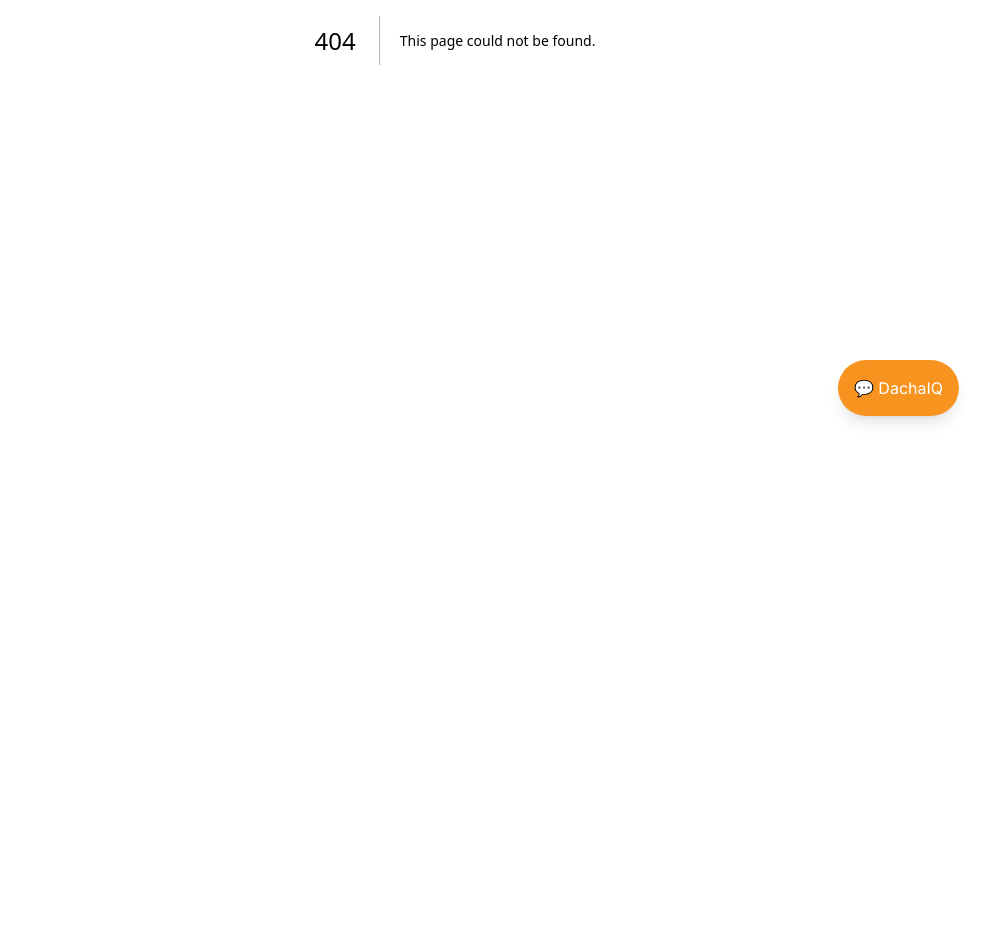
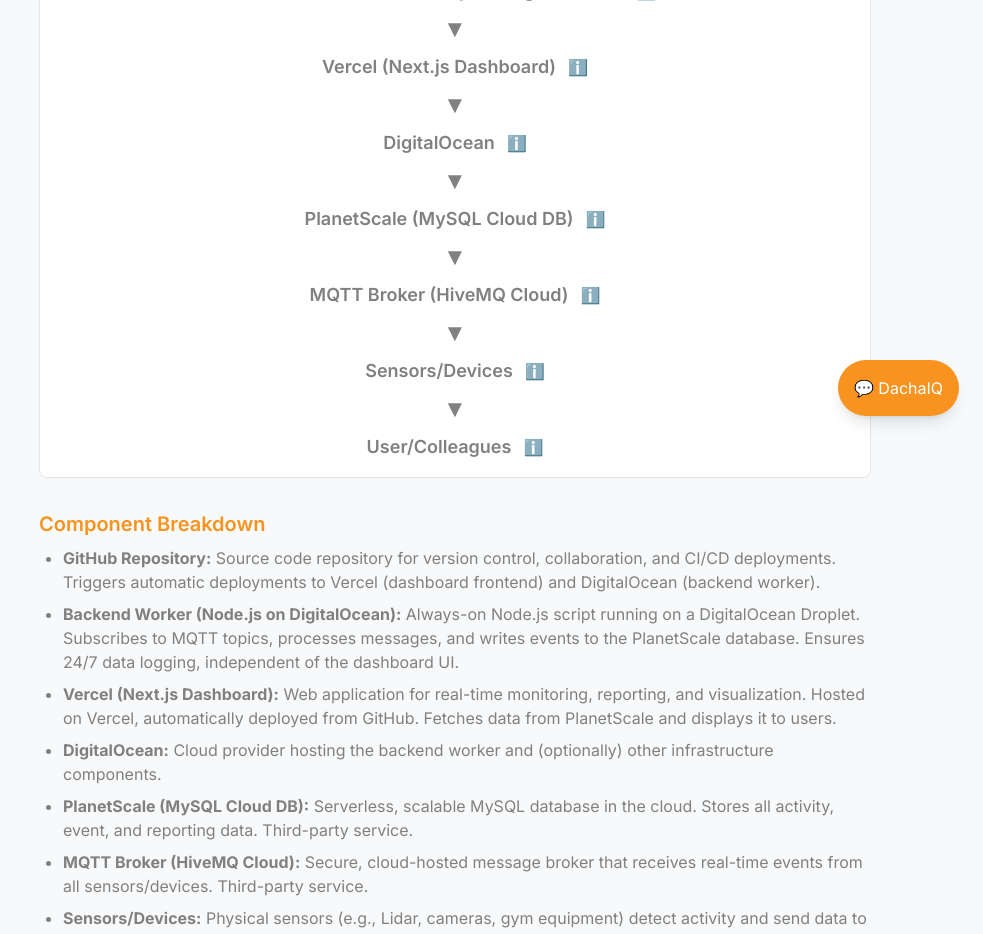
Before and after one commit to AndyDacha/NEW-Lidar-dashboard, a Next.js app: page /infrastructure-setup in a window 1280 px wide. Before the commit this address had no page. Shown: the part 360-1294 px from the top of the page, without its empty margins (297-1280 px from the left). Before the commit the page ends 800 px from the top, so only its background shows below. Built offline with nearby package versions, Linux system fonts and the light colour scheme.

Commit message:
Add Infrastructure Setup page

```diff
--- /dev/null
+++ b/src/app/infrastructure-setup/page.tsx
@@ -0,0 +1,107 @@
+import React from 'react';
+
+const components = [
+  {
+    label: "GitHub Repository",
+    description:
+      "Source code repository for version control, collaboration, and CI/CD deployments. Triggers automatic deployments to Vercel (dashboard frontend) and DigitalOcean (backend worker).",
+  },
+  {
+    label: "Backend Worker (Node.js on DigitalOcean)",
+    description:
+      "Always-on Node.js script running on a DigitalOcean Droplet. Subscribes to MQTT topics, processes messages, and writes events to the PlanetScale database. Ensures 24/7 data logging, independent of the dashboard UI.",
+  },
+  {
+    label: "Vercel (Next.js Dashboard)",
+    description:
+      "Web application for real-time monitoring, reporting, and visualization. Hosted on Vercel, automatically deployed from GitHub. Fetches data from PlanetScale and displays it to users.",
+  },
+  {
+    label: "DigitalOcean",
+    description:
+      "Cloud provider hosting the backend worker and (optionally) other infrastructure components.",
+  },
+  {
+    label: "PlanetScale (MySQL Cloud DB)",
+    description:
+      "Serverless, scalable MySQL database in the cloud. Stores all activity, event, and reporting data. Third-party service.",
+  },
+  {
+    label: "MQTT Broker (HiveMQ Cloud)",
+    description:
+      "Secure, cloud-hosted message broker that receives real-time events from all sensors/devices. Third-party service.",
+  },
+  {
+    label: "Sensors/Devices",
+    description:
+      "Physical sensors (e.g., Lidar, cameras, gym equipment) detect activity and send data to the MQTT broker.",
+  },
+  {
+    label: "User/Colleagues",
+    description:
+      "End users and team members who access the dashboard for real-time and historical reporting.",
+  },
+];
+
+export default function InfrastructureSetup() {
+  return (
+    <div className="max-w-4xl mx-auto p-8">
+      <h1 className="text-3xl font-bold text-brand-orange mb-6">Infrastructure Setup</h1>
+      <p className="mb-4 text-lg text-brand-grey">
+        This page provides a complete overview of the Smart Gym Monitoring Solution infrastructure, including all third-party services, data flow, and how each component connects. Share this with colleagues to understand the full system architecture.
+      </p>
+      <h2 className="text-xl font-semibold text-brand-orange mt-8 mb-2">System Flow Chart</h2>
+      <div className="flex flex-col items-center gap-2 bg-white border border-brand-grey/20 rounded-lg p-4 mb-8">
+        {components.map((comp, idx) => (
+          <React.Fragment key={comp.label}>
+            <div className="flex items-center gap-2 relative group">
+              <span className="font-semibold text-brand-grey text-base md:text-lg">{comp.label}</span>
+              <span className="relative group cursor-pointer">
+                <span className="text-brand-orange ml-1">ℹ️</span>
+                <span className="absolute left-6 top-0 z-10 hidden group-hover:block bg-white border border-gray-300 rounded p-2 text-xs w-64 shadow-lg text-brand-grey">
+                  {comp.description}
+                </span>
+              </span>
+            </div>
+            {idx < components.length - 1 && (
+              <div className="flex flex-col items-center">
+                <span className="text-brand-grey text-2xl">▼</span>
+              </div>
+            )}
+          </React.Fragment>
+        ))}
+      </div>
+      <h2 className="text-xl font-semibold text-brand-orange mt-8 mb-2">Component Breakdown</h2>
+      <ul className="list-disc pl-6 text-brand-grey mb-8">
+        <li className="mb-2"><strong>GitHub Repository:</strong> Source code repository for version control, collaboration, and CI/CD deployments. Triggers automatic deployments to Vercel (dashboard frontend) and DigitalOcean (backend worker).</li>
+        <li className="mb-2"><strong>Backend Worker (Node.js on DigitalOcean):</strong> Always-on Node.js script running on a DigitalOcean Droplet. Subscribes to MQTT topics, processes messages, and writes events to the PlanetScale database. Ensures 24/7 data logging, independent of the dashboard UI.</li>
+        <li className="mb-2"><strong>Vercel (Next.js Dashboard):</strong> Web application for real-time monitoring, reporting, and visualization. Hosted on Vercel, automatically deployed from GitHub. Fetches data from PlanetScale and displays it to users.</li>
+        <li className="mb-2"><strong>DigitalOcean:</strong> Cloud provider hosting the backend worker and (optionally) other infrastructure components.</li>
+        <li className="mb-2"><strong>PlanetScale (MySQL Cloud DB):</strong> Serverless, scalable MySQL database in the cloud. Stores all activity, event, and reporting data. Third-party service.</li>
+        <li className="mb-2"><strong>MQTT Broker (HiveMQ Cloud):</strong> Secure, cloud-hosted message broker that receives real-time events from all sensors/devices. Third-party service.</li>
+        <li className="mb-2"><strong>Sensors/Devices:</strong> Physical sensors (e.g., Lidar, cameras, gym equipment) detect activity and send data to the MQTT broker.</li>
+        <li className="mb-2"><strong>User/Colleagues:</strong> End users and team members who access the dashboard for real-time and historical reporting.</li>
+      </ul>
+      <h2 className="text-xl font-semibold text-brand-orange mt-8 mb-2">How It All Connects</h2>
+      <ol className="list-decimal pl-6 text-brand-grey mb-8">
+        <li className="mb-2">Sensors detect activity and send messages to the MQTT broker in real time.</li>
+        <li className="mb-2">The backend worker (Node.js) subscribes to relevant MQTT topics, processes each message, and writes structured events to the PlanetScale database.</li>
+        <li className="mb-2">The dashboard app is hosted on Vercel, automatically deployed from GitHub, and fetches data from PlanetScale to display live and historical reports to users.</li>
+        <li className="mb-2">All code is managed in GitHub for collaboration and version control. Deployments to DigitalOcean and Vercel are automated via CI/CD.</li>
+        <li className="mb-2">DigitalOcean provides the always-on infrastructure for the backend worker. Vercel provides scalable, global hosting for the dashboard frontend.</li>
+      </ol>
+      <h2 className="text-xl font-semibold text-brand-orange mt-8 mb-2">Third-Party Services Used</h2>
+      <ul className="list-disc pl-6 text-brand-grey mb-8">
+        <li><strong>HiveMQ Cloud:</strong> MQTT broker for real-time messaging</li>
+        <li><strong>PlanetScale:</strong> Cloud MySQL database</li>
+        <li><strong>DigitalOcean:</strong> Cloud VM hosting for backend worker</li>
+        <li><strong>Vercel:</strong> Hosting for the Next.js dashboard frontend, with automatic GitHub deployments</li>
+        <li><strong>GitHub:</strong> Source code management and CI/CD</li>
+      </ul>
+      <h2 className="text-xl font-semibold text-brand-orange mt-8 mb-2">Summary</h2>
+      <p className="text-brand-grey mb-8">
+        This infrastructure ensures reliable, real-time, and historical reporting for gym/club activity. All components are cloud-based, scalable, and designed for easy collaboration and handover. Share this page with colleagues to explain how the system works end-to-end.
+      </p>
+    </div>
+  );
+}
```
